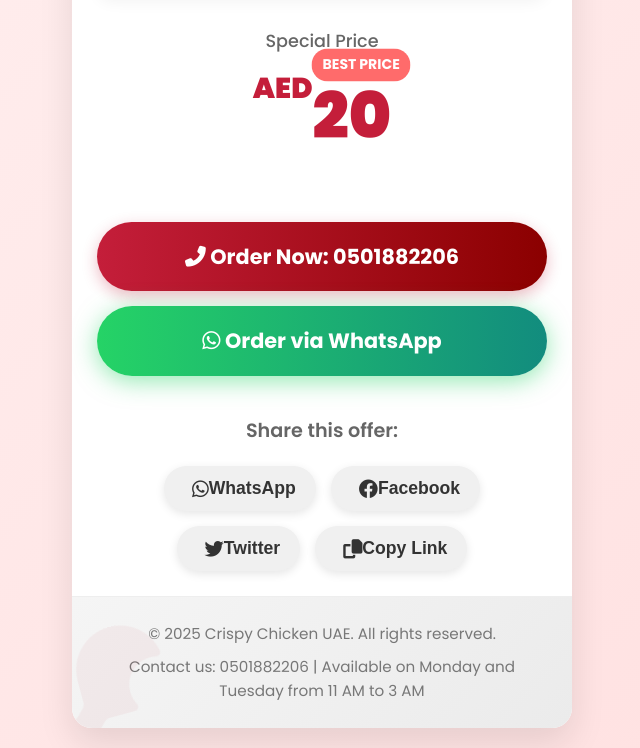
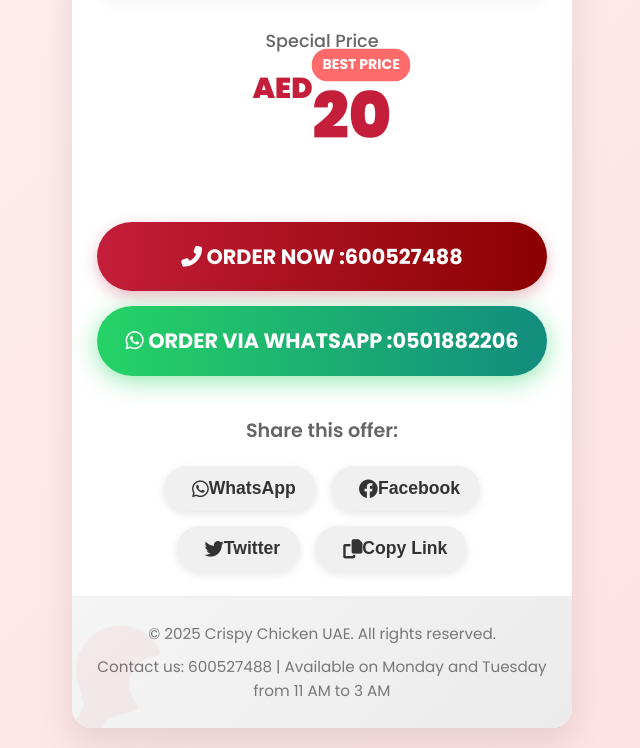
Before and after one commit to crispychicken0/call-center-crispychicken, a plain HTML site: page index.html in a window 1280 px wide. Shown: the part 973-1721 px from the top of the page, without its empty margins (318-958 px from the left). Drawn offline with Linux system fonts and the light colour scheme.

Commit message:
Update index.html

```diff
--- a/index.html
+++ b/index.html
@@ -631,11 +631,11 @@
         </div>
 
         <div class="cta-section">
-            <a href="tel:0501882206" class="cta-button" onclick="trackCall()">
-                <i class="fas fa-phone-alt"></i> Order Now: 0501882206
+            <a href="tel:600527488" class="cta-button" onclick="trackCall()">
+                <i class="fas fa-phone-alt"></i> ORDER NOW :600527488
             </a>
             <a href="https://wa.me/971501882206?text=I'm%20interested%20in%20the%20Chicken%20Day%20Offer%20(8%20pieces%20for%2020%20AED)" class="cta-button whatsapp-button" onclick="trackWhatsApp()">
-                <i class="fab fa-whatsapp"></i> Order via WhatsApp
+                <i class="fab fa-whatsapp"></i> ORDER VIA WHATSAPP :0501882206
             </a>
         </div>
 
@@ -659,7 +659,7 @@
 
         <div class="footer">
             <p>© 2025 Crispy Chicken UAE. All rights reserved.</p>
-            <p>Contact us: 0501882206 | Available on Monday and Tuesday from 11 AM to 3 AM</p>
+            <p>Contact us: 600527488 | Available on Monday and Tuesday from 11 AM to 3 AM</p>
         </div>
 
         <i class="fas fa-drumstick-bite chicken-decoration chicken-bottom-left"></i>
@@ -700,7 +700,7 @@
     <script>
         // WhatsApp number
         const whatsappNumber = '971501882206';
-        const phoneNumber = '0501882206';
+        const phoneNumber = '600527488';
 
         // Show notification
         function showNotification(message, duration = 3000) {
```
